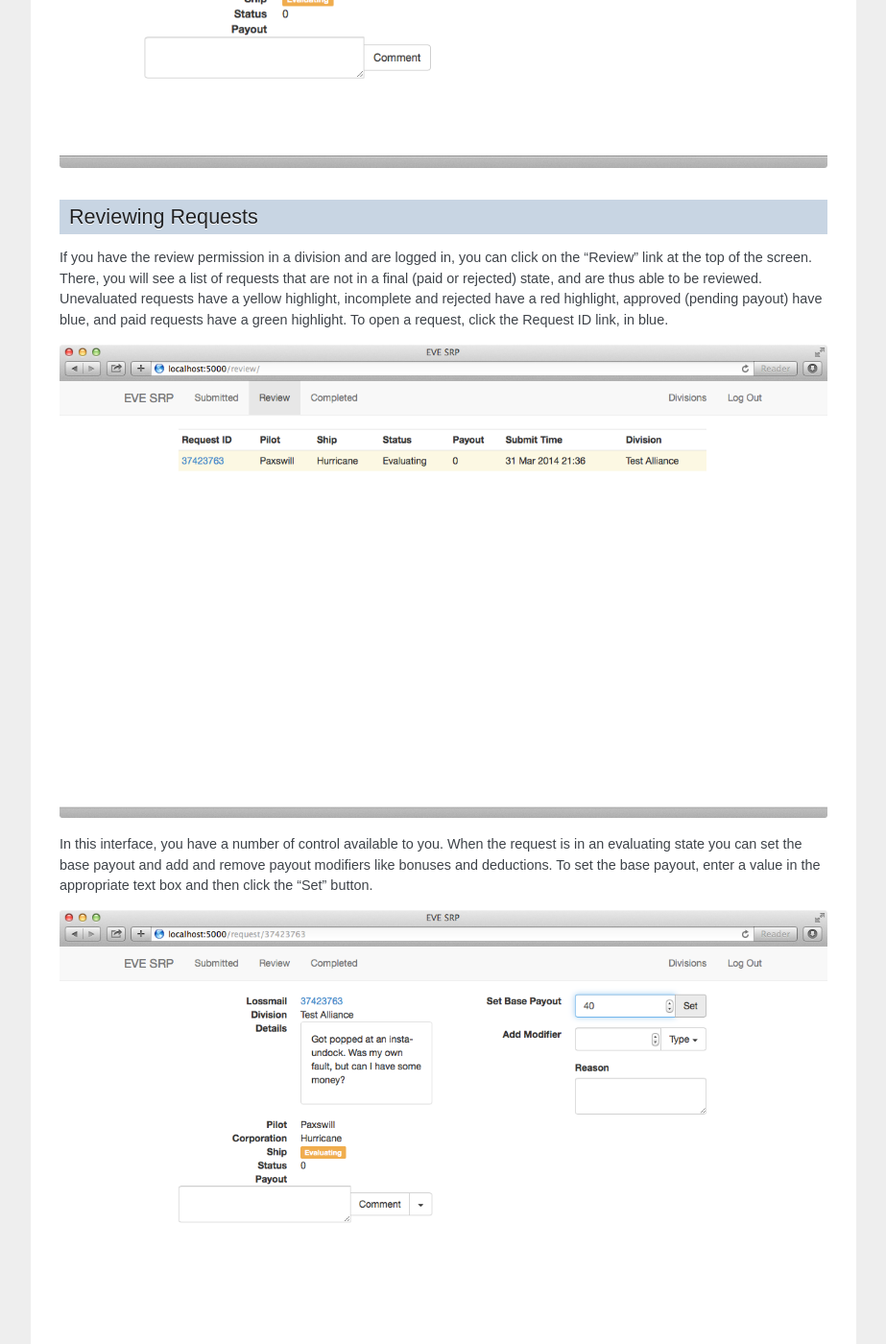
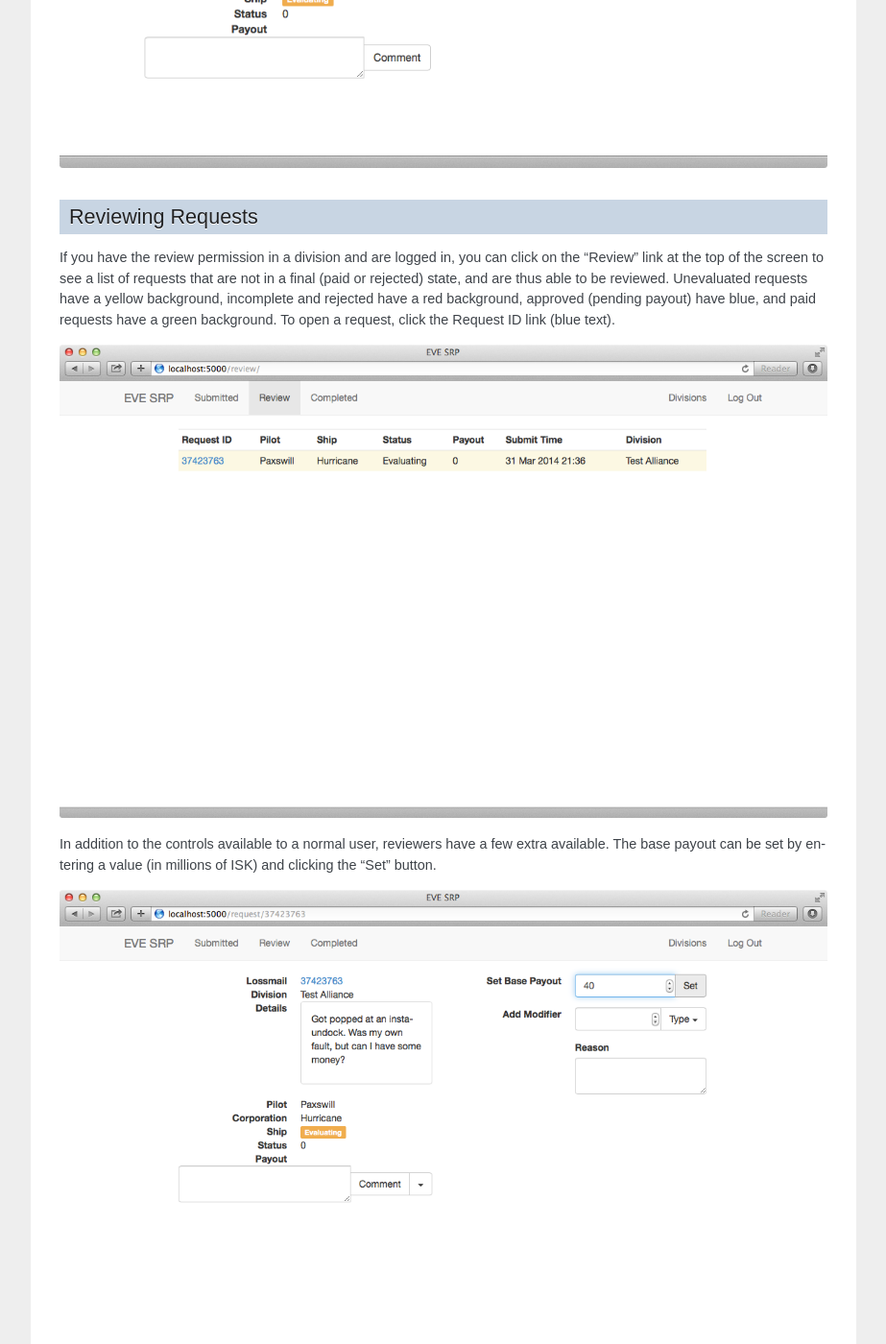
Before and after one commit to paxswill/evesrp, a Sphinx documentation site: the page built from doc/users.rst, in a window 1280 px wide and 1400 px high, scrolled down 2189 px. Shown: the whole window at 96% size, without its empty margins (198-1121 px from the left). Built offline with Sphinx 7.4.7, drawn with Linux system fonts in a browser that asks for light colours; pages that are not in the unit, such as notebooks, are missing from menus; some of the changed text lies outside the part shown.

Commit message:
Rewrite most of the reviewing documentation

```diff
--- a/doc/users.rst
+++ b/doc/users.rst
@@ -37,49 +37,50 @@
 ******************
 
 If you have the review permission in a division and are logged in, you can
-click on the "Review" link at the top of the screen. There, you will see a list
+click on the "Review" link at the top of the screen to see a list
 of requests that are not in a final (paid or rejected) state, and are thus able
-to be reviewed. Unevaluated requests have a yellow highlight, incomplete and
-rejected have a red highlight, approved (pending payout) have blue, and paid
-requests have a green highlight. To open a request, click the Request ID link,
-in blue.
+to be reviewed. Unevaluated requests have a yellow background, incomplete and
+rejected have a red background, approved (pending payout) have blue, and paid
+requests have a green background. To open a request, click the Request ID link
+(blue text).
 
 .. image:: images/list_submitted.png
 
-In this interface, you have a number of control available to you. When the
-request is in an evaluating state you can set the base payout and add and
-remove payout modifiers like bonuses and deductions. To set the base payout,
-enter a value in the appropriate text box and then click the "Set" button.
+In addition to the controls available to a normal user, reviewers have a few
+extra available. The base payout can be set by entering a value (in millions of
+ISK) and clicking the "Set" button.
 
 .. image:: images/set_payout.png
 
 To apply bonuses and/or deduction, enter an amount in the "Add Modifier" form,
-Enter a reason for the modifier, and then select the type of modifier from the
-dropdown button labeled, "Type". Modifiers are applied in the order they are
-added.
+enter a reason for the modifier, and then select the type of modifier from the
+dropdown button labeled, "Type". The effect of modifiers are calculated in the
+order they are added.
 
 .. image:: images/add_modifier.png
 
 .. image:: images/applied_modifier.png
 
 If you make a mistake on a modifier and the request is still in the evaluating
-state, you can void it by clicking the small "X".
+state, you can void the modifier by clicking the small "X".
 
 .. image:: images/voided_modifier.png
 
 Once you have applied all the modifiers you want/need, you can change the
-status of the request the same way you'd comment. Enter a reason for the status
-change in the comment box, and then click the dropdown button to the right of
-the "Comment" button. Click the new status you want applied, and that's it.
+status of the request using the same interface used for commenting. Enter a
+reason for the status change in the comment box, click the dropdown button to
+the right of the "Comment" button, and finally click the new status you want
+applied.
 
 .. image:: images/approving.png
 
 If you missed something and need to add or void a modifier, or even change the
-base payout, you can set approved (but not paid) requests back to evaluating.
+base payout, you can set approved (but not yet paid) requests back to
+evaluating.
 
 .. image:: images/evaluating.png
 
-Finally, you can see a list of completed (paid of rejected) requests by
+Finally, you can see a list of completed (paid or rejected) requests by
 clicking the "Completed" link at the top of the screen.
 
 .. image:: images/list_completed.png
```
